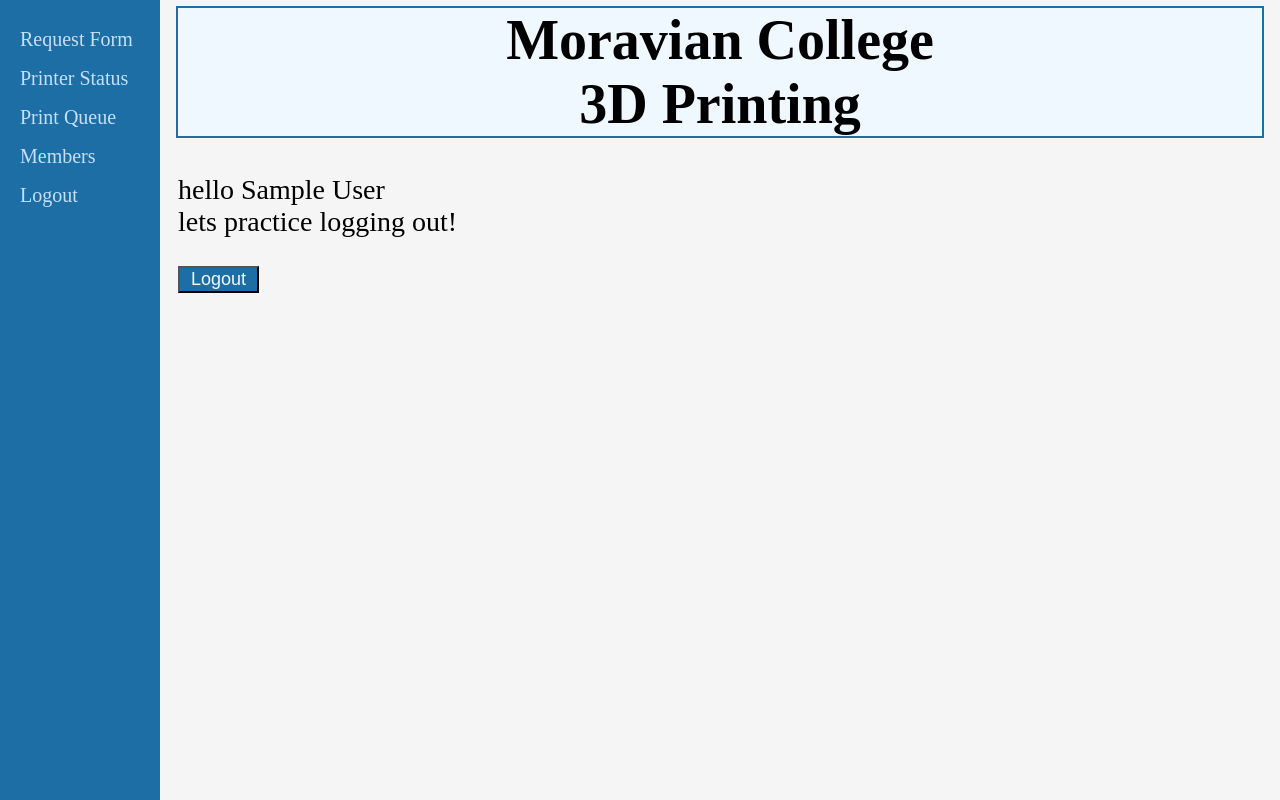
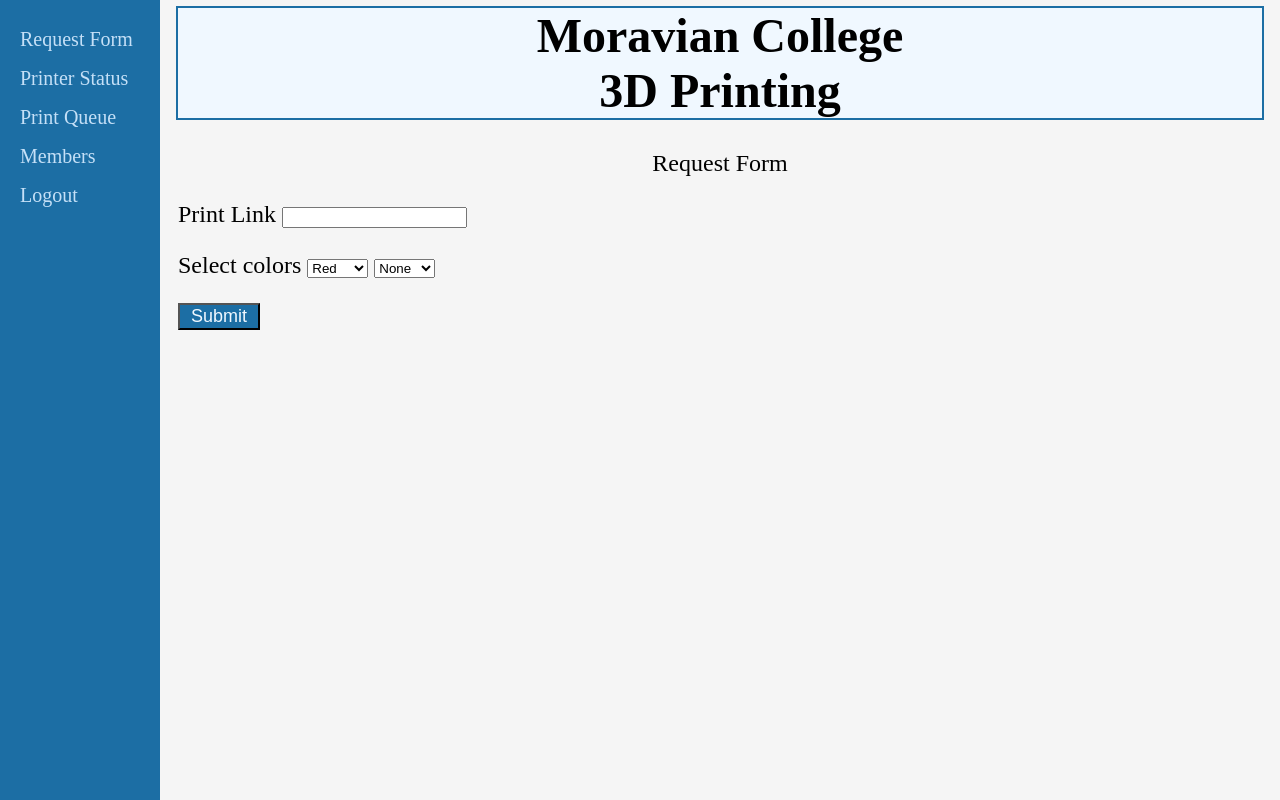
Before and after one commit to MoravianCollege/3DPrintMananagement, a Flask app: page / in a window 1280 px wide. Run offline with Flask 2, Linux system fonts and the light colour scheme; the visitor is signed in with stand-in values (Sample User, id 1); parts of the project's set-up code (start-up, migrations or seed data) failed here and were passed over.

Commit message:
quick req form

```diff
--- a/templates/form.html
+++ b/templates/form.html
@@ -34,7 +34,7 @@
 
     .main {
         margin-left: 160px; /* Same as the width of the sidenav */
-        font-size: 28px; /* Increased text to enable scrolling */
+        font-size: 24px;
         padding: 0px 10px;
     }
 
@@ -51,9 +51,25 @@
         </div>
         <div class="main">
             <h1 style="text-align: center;">Moravian College<br>3D Printing</h1>
-            <p>hello {{ name }}<br>lets practice logging out!</p>
-            <form action='/logout'>
-                <p><input type="submit" value = ' Logout ' style="background-color: 1C6EA4; color: aliceblue; font-size: large;"></p>
+            <p style="text-align: center;">Request Form</p>
+            <form action='/success' method = "POST">
+                <p>Print Link <input type = "text" name = "link"/></p>
+                <p>
+                    <label for="color1">Select colors</label>
+                    <select id="color1">
+                        <option value="Red">Red</option>
+                        <option value="Blue">Blue</option>
+                        <option value="yellow">Yellow</option>
+                    </select>
+                    <label for="color2"></label>
+                    <select id="color2">
+                        <option value="None">None</option>
+                        <option value="Red">Red</option>
+                        <option value="Blue">Blue</option>
+                        <option value="yellow">Yellow</option>
+                    </select>
+                </p>
+                <p><input type="submit" value = ' Submit ' style="background-color: 1C6EA4; color: aliceblue; font-size: large;"></p>
             </form>
         </div>
     </body>
```
